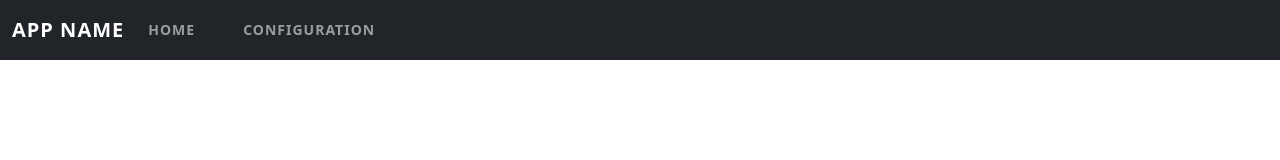
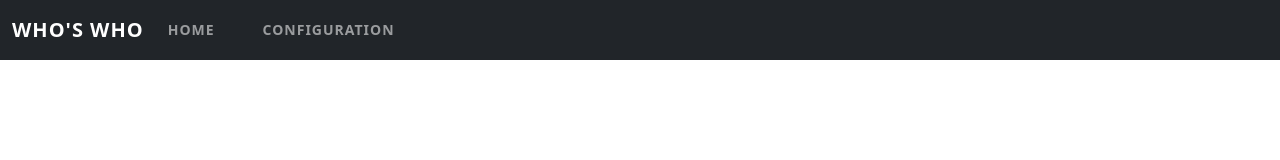
Before and after one commit to ttuannguyen/whos-who, an Angular app: page /configuration in a window 1280 px wide. Shown: the top 160 px of the page. Built offline with nearby package versions, Linux system fonts and the light colour scheme.

Commit message:
update app's name

```diff
--- a/src/app/Components/navbar/navbar.component.html
+++ b/src/app/Components/navbar/navbar.component.html
@@ -1,6 +1,6 @@
 <nav class="navbar navbar-expand-lg bg-dark" data-bs-theme="dark">
   <div class="container-fluid">
-    <a class="navbar-brand" href="/">APP NAME</a>
+    <a class="navbar-brand" href="/">WHO'S WHO</a>
     <button class="navbar-toggler" type="button" data-bs-toggle="collapse" data-bs-target="#navbarColor01" aria-controls="navbarColor01" aria-expanded="false" aria-label="Toggle navigation">
       <span class="navbar-toggler-icon"></span>
     </button>
```
